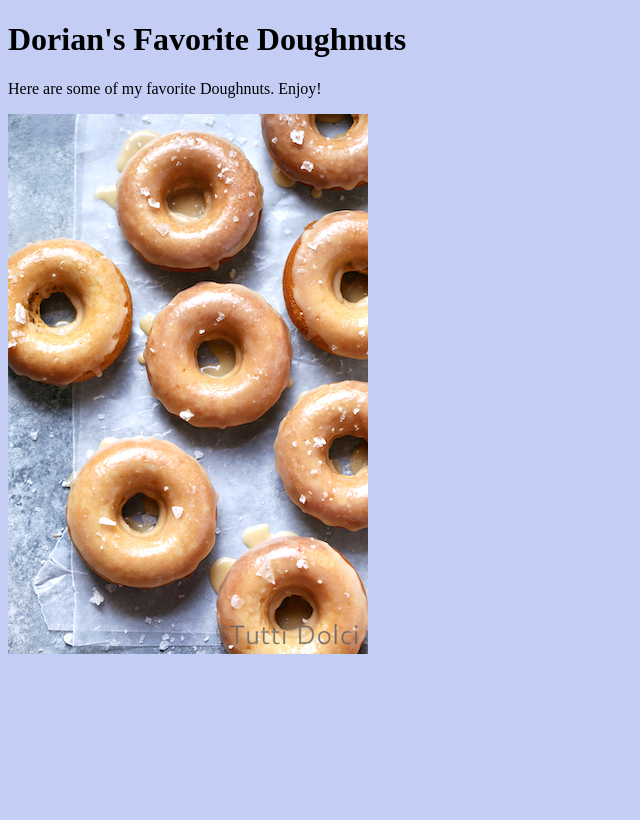
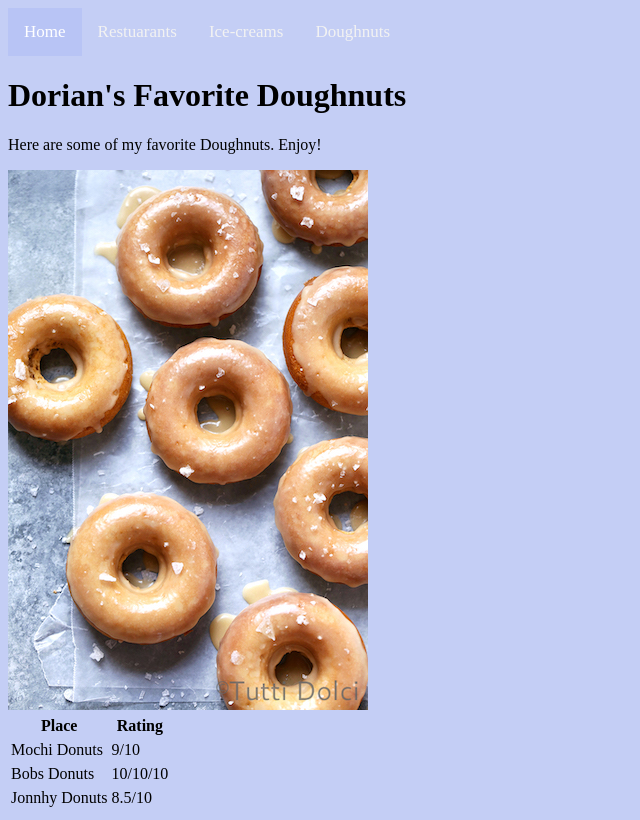
Before and after one commit to dorian-133/Dorian-133.github.io, a plain HTML site: page Doughnuts.html in a window 1280 px wide. Shown: the whole page, without its empty margins (0-640 px from the left). Drawn offline with Linux system fonts and the light colour scheme.

Commit message:
Add files via upload

```diff
--- /dev/null
+++ b/Cakes and Cupcakes.html
@@ -0,0 +1,16 @@
+<!doctype html>
+<html>
+<head>
+	<title> My Favorite Cakes and Cupcakes</title>
+
+<link href="style.css" type="text/css" rel="stylesheet" />
+
+</head>
+<body>
+	<h1>Dorian's Favorite Cakes and Cupcakes</h1>
+
+	<p> Here are some of my favorite Cakes and Cupcakes. Enjoy!
+		<p>
+		<img src="cupcakes.jpg" alt="Cakes and Cupcakes"/>
+</body>
+	</p>
--- a/Doughnuts.html
+++ b/Doughnuts.html
@@ -3,7 +3,14 @@
 <head>
 	<title> My Favorite Doughnuts</title>
 <link href="style.css" type="text/css" rel="stylesheet" />
+<body>
+	<div class="topnav">
+  <a href="index.html" class="active">Home</a>
+  <a href="Resturants.html">Restuarants</a>
+  <a href="Ice-Creams.html">Ice-creams</a>
+  <a href="Doughnuts.html">Doughnuts</a>
 
+</div>
 </head>
 <body>
 	<h1>Dorian's Favorite Doughnuts</h1>
@@ -11,5 +18,29 @@
 	<p> Here are some of my favorite Doughnuts. Enjoy!
 	</p>
 <img src="Maple-Doughnuts.jpg" alt="Doughnuts"/>
+
+<table>
+		<tr>
+
+			<th>Place</th>
+			<th>Rating</th>
+			<tr>
+
+				<tr>
+				<td> Mochi Donuts</th>
+				<td> 9/10</th>
+				<tr>
+
+				<tr>
+				<td> Bobs Donuts</td>
+				<td> 10/10/10</td>
+				<tr>
+                <tr>
+				<td> Jonnhy Donuts</td>
+				<td> 8.5/10</td>
+				<tr>
+
+
+
 </body>
 </html>
--- a/style.css
+++ b/style.css
@@ -23,7 +23,7 @@ a{ color:#8088ff;
 }
 
 .topnav a:hover {
-   background-color: ghostwhite;
+   background-color:  cornflowerblue;
    color: b8c4f5;
 }
 
```
Also changed, not shown: Cakes:Cupcakes.html (added, +12 -0 lines), Ice-creams.html (+15 -2 lines), Restaurants.html (+15 -6 lines), index.html (+1 -6 lines), cupcakes.jpeg (added), dogBone.jpg (added), store.jpg (added).
